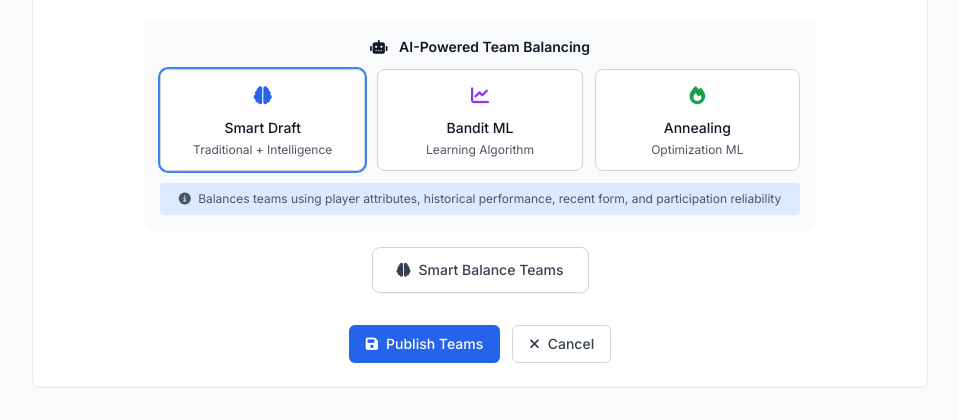
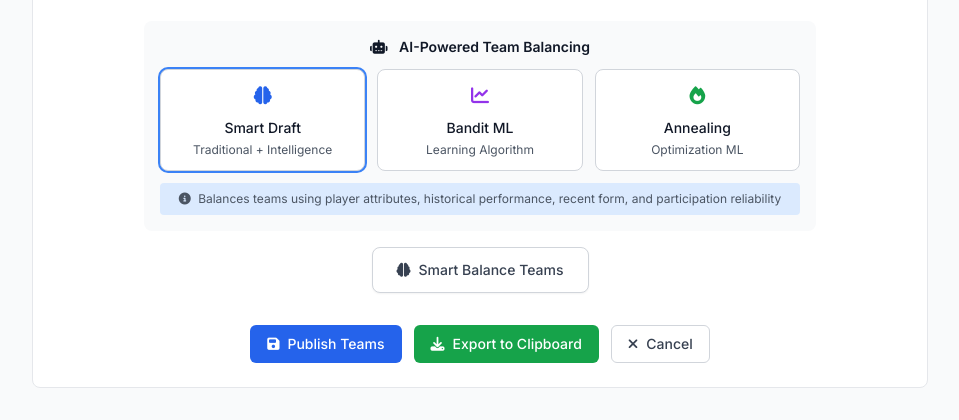
Before and after one commit to ahsan-z-khan/footmob, a Flask app: template templates/games/teams.html in a window 1280 px wide. Shown: the part 812-1232 px from the top of the page, without its empty margins (160-1119 px from the left). Run offline with Flask 3, Linux system fonts and the light colour scheme; a user stored in the database is signed in; tables that the repository leaves empty hold one stand-in row (values such as "Sample post"); the template is opened without the code that fills it: values that come from a table or form of the project are taken from there, most other values are stand-ins (such as "Sample title", 1, 10 or a date in 2020); some libraries are stand-ins or nearby versions.

Commit message:
export team

```diff
--- a/templates/games/teams.html
+++ b/templates/games/teams.html
@@ -429,6 +429,10 @@
                             <i class="fas fa-save mr-2"></i>
                             Publish Teams
                         </button>
+                        <button type="button" onclick="exportTeamsAsImage()" class="inline-flex items-center px-4 py-2 border border-transparent text-sm font-medium rounded-md text-white bg-green-600 hover:bg-green-700">
+                            <i class="fas fa-download mr-2"></i>
+                            Export to Clipboard
+                        </button>
                         <a href="{{ url_for('games.view', game_id=game.id) }}" class="inline-flex items-center px-4 py-2 border border-gray-300 text-sm font-medium rounded-md text-gray-700 bg-white hover:bg-gray-50">
                             <i class="fas fa-times mr-2"></i>
                             Cancel
@@ -1425,6 +1429,110 @@ document.addEventListener('DOMContentLoaded', function() {
     initializeFieldDragDrop();
 });
 
+// Export teams as image to clipboard
+async function exportTeamsAsImage() {
+    try {
+        // Create a canvas
+        const canvas = document.createElement('canvas');
+        const ctx = canvas.getContext('2d');
+
+        // Set canvas dimensions for a compact layout
+        canvas.width = 600;
+        canvas.height = 400;
+
+        // Set background
+        ctx.fillStyle = '#f8fafc';
+        ctx.fillRect(0, 0, canvas.width, canvas.height);
+
+        // Set fonts
+        ctx.font = 'bold 24px Inter, sans-serif';
+        ctx.textAlign = 'center';
+
+        // Draw title
+        ctx.fillStyle = '#1f2937';
+        ctx.fillText('{{ game.group.name }} - {{ game.datetime.strftime("%B %d, %Y") }}', canvas.width / 2, 40);
+
+        // Draw column headers
+        ctx.font = 'bold 20px Inter, sans-serif';
+        ctx.fillStyle = '#2563eb'; // Blue for Team Blue
+        ctx.fillText('Team Blue', 150, 80);
+
+        ctx.fillStyle = '#dc2626'; // Red for Team Red
+        ctx.fillText('Team Red', 450, 80);
+
+        // Get team players
+        const teamAPlayers = document.querySelectorAll('#team-a .player-item');
+        const teamBPlayers = document.querySelectorAll('#team-b .player-item');
+
+        // Draw team players
+        ctx.font = '16px Inter, sans-serif';
+        ctx.textAlign = 'left';
+
+        // Team Blue (Team A in our system)
+        ctx.fillStyle = '#374151';
+        let yPos = 110;
+        teamAPlayers.forEach((player, index) => {
+            const playerName = player.querySelector('span.text-gray-900').textContent.trim();
+            ctx.fillText(`${index + 1}. ${playerName}`, 50, yPos);
+            yPos += 25;
+        });
+
+        // Team Red (Team B in our system)
+        yPos = 110;
+        teamBPlayers.forEach((player, index) => {
+            const playerName = player.querySelector('span.text-gray-900').textContent.trim();
+            ctx.fillText(`${index + 1}. ${playerName}`, 350, yPos);
+            yPos += 25;
+        });
+
+        // Add dividing line
+        ctx.strokeStyle = '#d1d5db';
+        ctx.lineWidth = 2;
+        ctx.beginPath();
+        ctx.moveTo(300, 90);
+        ctx.lineTo(300, 370);
+        ctx.stroke();
+
+        // Add footer
+        ctx.font = '12px Inter, sans-serif';
+        ctx.textAlign = 'center';
+        ctx.fillStyle = '#6b7280';
+        ctx.fillText('Generated by FootMob', canvas.width / 2, 390);
+
+        // Convert canvas to blob
+        canvas.toBlob(async (blob) => {
+            try {
+                // Copy to clipboard
+                await navigator.clipboard.write([
+                    new ClipboardItem({
+                        'image/png': blob
+                    })
+                ]);
+
+                showToast('Teams exported to clipboard! You can now paste it anywhere.', 'success');
+            } catch (clipboardError) {
+                console.error('Clipboard error:', clipboardError);
+
+                // Fallback: Download the image
+                const url = URL.createObjectURL(blob);
+                const a = document.createElement('a');
+                a.href = url;
+                a.download = `teams-{{ game.datetime.strftime("%Y%m%d") }}.png`;
+                document.body.appendChild(a);
+                a.click();
+                document.body.removeChild(a);
+                URL.revokeObjectURL(url);
+
+                showToast('Teams exported as download (clipboard not supported)', 'info');
+            }
+        }, 'image/png');
+
+    } catch (error) {
+        console.error('Export error:', error);
+        showToast('Failed to export teams', 'error');
+    }
+}
+
 // Toast notifications are now handled globally by base.html
 </script>
 
```
Also changed, not shown: templates/groups/view.html (+8 -6 lines).
